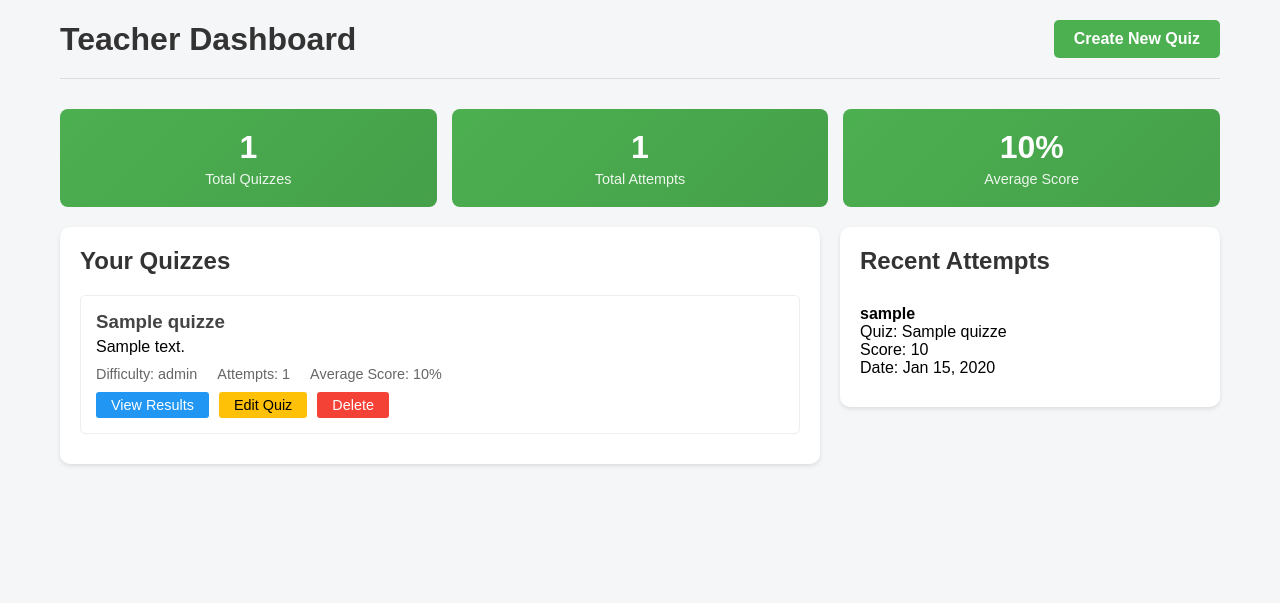
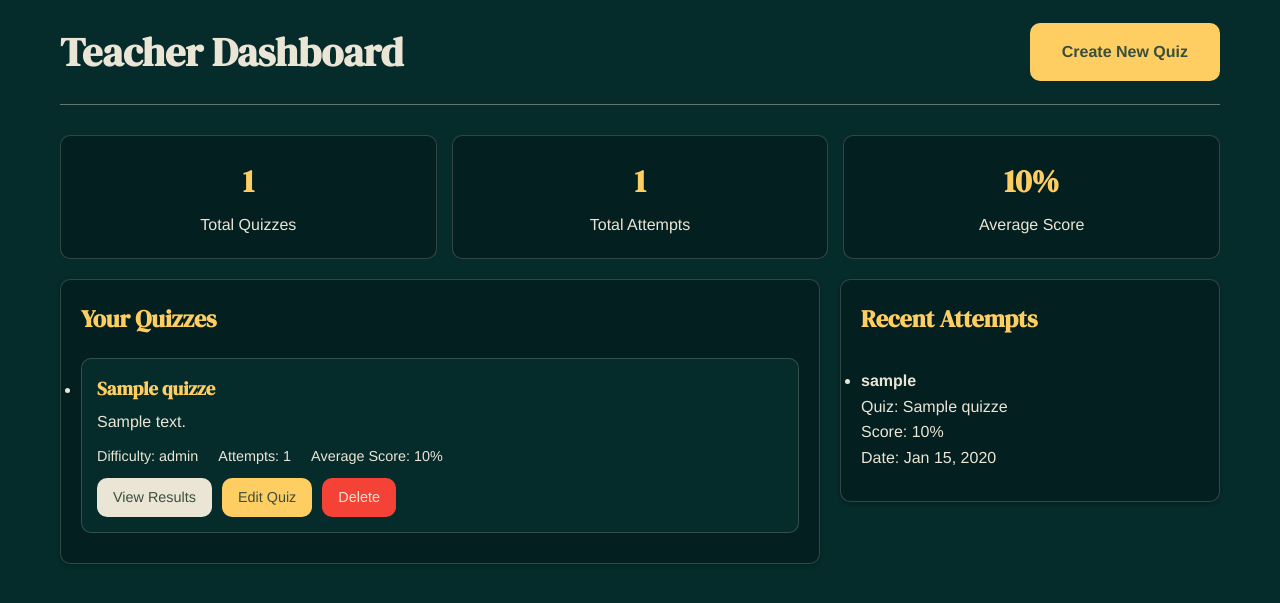
Before and after one commit to RuvaS20/webdevs, a PHP site: page /view/teacher/dashboard.php in a window 1280 px wide. Shown: the top 603 px of the page. Run offline with PHP 8.4, Linux system fonts and the light colour scheme; the visitor is signed in with stand-in values (Sample User, id 1); tables that the repository leaves empty or names only in its code hold one stand-in row (values such as "Sample post").

Commit message:
dashboard.php

```diff
--- a/view/teacher/dashboard.php
+++ b/view/teacher/dashboard.php
@@ -1,6 +1,9 @@
 <?php
 session_start();
 require_once '../../db/database.php';
+error_log("Session messages - Success: " .
+    (isset($_SESSION['success']) ? $_SESSION['success'] : 'none') .
+    ", Error: " . (isset($_SESSION['error']) ? $_SESSION['error'] : 'none'));
 
 if (!isset($_SESSION['user_id']) || $_SESSION['role'] !== 'teacher') {
     header('Location: ../../auth/login.php');
@@ -20,13 +23,13 @@ try {
             AVG(qa.total_score) as average_score
         FROM quizzes q
         LEFT JOIN quiz_attempts qa ON q.quiz_id = qa.quiz_id
-        WHERE q.teacher_id = :teacher_id
+        WHERE q.teacher_id = :teacher_id AND q.is_active = 1
         GROUP BY q.quiz_id
         ORDER BY q.created_date DESC
     ");
 
     $stmt->execute([':teacher_id' => $_SESSION['user_id']]);
-    $quizzes = $stmt->fetchAll(PDO::FETCH_ASSOC);  // Added PDO::FETCH_ASSOC here
+    $quizzes = $stmt->fetchAll(PDO::FETCH_ASSOC);
 
     // Get recent quiz attempts
     $stmt = $pdo->prepare("SELECT
@@ -42,11 +45,12 @@ try {
         ORDER BY qa.start_time DESC
         LIMIT 5");
     $stmt->execute([':teacher_id' => $_SESSION['user_id']]);
-    $recent_attempts = $stmt->fetchAll(PDO::FETCH_ASSOC);  // Added PDO::FETCH_ASSOC here
+    $recent_attempts = $stmt->fetchAll(PDO::FETCH_ASSOC);
 
 } catch(PDOException $e) {
-    echo "Database Error: " . $e->getMessage();
-    die();
+    $_SESSION['error'] = "Database Error: " . $e->getMessage();
+    $quizzes = [];
+    $recent_attempts = [];
 }
 ?>
 
@@ -56,51 +60,92 @@ try {
     <meta charset="UTF-8">
     <meta name="viewport" content="width=device-width, initial-scale=1.0">
     <title>Teacher Dashboard</title>
+    <link href="https://fonts.googleapis.com/css2?family=DM+Serif+Display&family=Arimo:wght@400;500;700&display=swap" rel="stylesheet">
     <style>
+        /* Base styles */
         * {
             margin: 0;
             padding: 0;
             box-sizing: border-box;
-            font-family: Arial, sans-serif;
         }
 
         body {
-            background-color: #f4f6f8;
+            font-family: "Arimo", sans-serif;
+            color: #EBE5D5;
+            background-color: #052B2B;
+            line-height: 1.6;
         }
 
+        /* Dashboard Container */
         .dashboard {
             max-width: 1200px;
             margin: 0 auto;
             padding: 20px;
         }
 
+        /* Header Section */
         .header {
             display: flex;
             justify-content: space-between;
             align-items: center;
             margin-bottom: 30px;
             padding-bottom: 20px;
-            border-bottom: 1px solid #ddd;
+            border-bottom: 0.5px solid rgba(235, 229, 213, 0.4);
         }
 
         .header h1 {
-            color: #333;
+            font-family: "DM Serif Display", serif;
+            color: #EBE5D5;
+            font-size: 2.5em;
         }
 
         .create-quiz-btn {
-            background-color: #4CAF50;
-            color: white;
-            padding: 10px 20px;
+            background-color: #FECE63;
+            color: #3A4E3C;
+            padding: 1rem 2rem;
             border: none;
-            border-radius: 5px;
+            border-radius: 10px;
             text-decoration: none;
             font-weight: bold;
+            transition: all 0.3s ease;
         }
 
         .create-quiz-btn:hover {
-            background-color: #45a049;
+            transform: translateY(-2px);
+            box-shadow: 0 4px 8px rgba(254, 206, 99, 0.3);
         }
 
+        /* Stats Grid */
+        .stats-grid {
+            display: grid;
+            grid-template-columns: repeat(3, 1fr);
+            gap: 15px;
+            margin-bottom: 20px;
+        }
+
+        .stat-card {
+            background: #041f1f;
+            color: #EBE5D5;
+            padding: 20px;
+            border-radius: 10px;
+            text-align: center;
+            transition: transform 0.3s ease;
+            border: 1px solid rgba(235, 229, 213, 0.2);
+        }
+
+        .stat-card:hover {
+            transform: translateY(-3px);
+            border-color: #FECE63;
+        }
+
+        .stat-card h3 {
+            font-family: "DM Serif Display", serif;
+            color: #FECE63;
+            font-size: 2em;
+            margin-bottom: 5px;
+        }
+
+        /* Main Content */
         .dashboard-grid {
             display: grid;
             grid-template-columns: 2fr 1fr;
@@ -108,40 +153,49 @@ try {
         }
 
         .card {
-            background: white;
+            background: #041f1f;
             border-radius: 10px;
             padding: 20px;
-            box-shadow: 0 2px 4px rgba(0,0,0,0.1);
+            box-shadow: 0 2px 4px rgba(0,0,0,0.2);
             margin-bottom: 20px;
+            border: 1px solid rgba(235, 229, 213, 0.2);
         }
 
         .card h2 {
-            color: #333;
+            font-family: "DM Serif Display", serif;
+            color: #FECE63;
             margin-bottom: 20px;
             font-size: 1.5em;
         }
 
-        .quiz-list {
-            list-style: none;
+        /* Quiz Items */
+        .quiz-item {
+            border: 1px solid rgba(235, 229, 213, 0.2);
+            border-radius: 10px;
+            padding: 15px;
+            margin-bottom: 10px;
+            transition: all 0.2s ease;
+            background: #052B2B;
         }
 
-        .quiz-item {
-            border: 1px solid #eee;
-            border-radius: 5px;
-            padding: 15px;
-            margin-bottom: 10px;
+        .quiz-item:hover {
+            transform: translateY(-2px);
+            border-color: #FECE63;
+            box-shadow: 0 4px 8px rgba(0,0,0,0.2);
         }
 
         .quiz-item h3 {
-            color: #444;
+            color: #FECE63;
             margin-bottom: 5px;
+            font-family: "DM Serif Display", serif;
         }
 
+        /* Quiz Stats and Actions */
         .quiz-stats {
             display: flex;
             gap: 20px;
             margin: 10px 0;
-            color: #666;
+            color: #EBE5D5;
             font-size: 0.9em;
         }
 
@@ -151,164 +205,255 @@ try {
             margin-top: 10px;
         }
 
+        /* Buttons */
         .btn {
-            padding: 5px 15px;
+            padding: 0.5rem 1rem;
             border: none;
-            border-radius: 3px;
+            border-radius: 10px;
             cursor: pointer;
             text-decoration: none;
             font-size: 0.9em;
+            transition: all 0.3s ease;
         }
 
         .btn-view {
-            background-color: #2196F3;
-            color: white;
+            background-color: #EBE5D5;
+            color: #3A4E3C;
         }
 
         .btn-edit {
-            background-color: #FFC107;
-            color: #000;
+            background-color: #FECE63;
+            color: #3A4E3C;
         }
 
         .btn-delete {
             background-color: #f44336;
-            color: white;
+            color: #EBE5D5;
         }
 
-        .attempt-list {
-            list-style: none;
+        .btn:hover {
+            transform: translateY(-1px);
+            box-shadow: 0 2px 4px rgba(0,0,0,0.2);
         }
 
+        /* Recent Attempts */
         .attempt-item {
             padding: 10px 0;
-            border-bottom: 1px solid #eee;
+            border-bottom: 1px solid rgba(235, 229, 213, 0.2);
         }
 
         .attempt-item:last-child {
             border-bottom: none;
         }
 
-        .stats-grid {
-            display: grid;
-            grid-template-columns: repeat(3, 1fr);
-            gap: 15px;
-            margin-bottom: 20px;
-        }
-
-        .stat-card {
-            background: linear-gradient(135deg, #4CAF50, #45a049);
-            color: white;
-            padding: 20px;
-            border-radius: 8px;
-            text-align: center;
-        }
-
-        .stat-card h3 {
-            font-size: 2em;
-            margin-bottom: 5px;
-        }
-
-        .stat-card p {
-            font-size: 0.9em;
-            opacity: 0.9;
-        }
-
+        /* Modal Styles */
         .modal {
+    display: none; /* Start hidden by default */
     position: fixed;
+    z-index: 1000;
+    left: 0;
     top: 0;
-            left: 0;
     width: 100%;
     height: 100%;
-            background-color: rgba(0,0,0,0.5);
-            display: none;
-            z-index: 1000;
+    background-color: rgba(5, 43, 43, 0.9);
 }
 
 .modal-content {
     position: relative;
-            background-color: #fff;
+    background-color: #041f1f;
+    color: #EBE5D5;
+    border: 1px solid rgba(235, 229, 213, 0.2);
     margin: 5% auto;
     padding: 20px;
     width: 80%;
     max-width: 800px;
-            border-radius: 8px;
-            max-height: 90vh;
+    border-radius: 10px;
+}
+
+        .modal-header {
+            border-bottom: 1px solid rgba(235, 229, 213, 0.2);
+        }
+
+        .close {
+            color: #EBE5D5;
+        }
+
+        .close:hover {
+            color: #FECE63;
+        }
+
+        /* Form Styles */
+        .form-group label {
+            color: #EBE5D5;
+        }
+
+        .form-group input,
+        .form-group textarea,
+        .form-group select {
+            background-color: #052B2B;
+            border: 1px solid rgba(235, 229, 213, 0.2);
+            color: #EBE5D5;
+        }
+
+        .form-group input:focus,
+        .form-group textarea:focus,
+        .form-group select:focus {
+            border-color: #FECE63;
+            outline: none;
+        }
+
+        /* Messages */
+        .success-message {
+            background-color: rgba(76, 175, 80, 0.1);
+            border: 1px solid #4CAF50;
+            color: #EBE5D5;
+            padding: 15px;
+            margin-bottom: 20px;
+            border-radius: 5px;
+            text-align: center;
+        }
+
+        .error-message {
+            background-color: rgba(244, 67, 54, 0.1);
+            border: 1px solid #f44336;
+            color: #EBE5D5;
+            padding: 15px;
+            margin-bottom: 20px;
+            border-radius: 5px;
+            text-align: center;
+        }
+
+        .success-message.fade-out,
+        .error-message.fade-out {
+            opacity: 0;
+            transition: opacity 0.5s ease;
+        }
+/* Add/update these styles in your dashboard.php */
+
+/* Modal Styles */
+.modal {
+    display: none;
+    position: fixed;
+    z-index: 1000;
+    left: 0;
+    top: 0;
+    width: 100%;
+    height: 100%;
+    background-color: rgba(5, 43, 43, 0.9);
     overflow-y: auto;
 }
 
-        .close {
-            position: absolute;
-            right: 20px;
-            top: 20px;
-            font-size: 28px;
+.modal-content {
+    position: relative;
+    background-color: #041f1f;
+    color: #EBE5D5;
+    border: 1px solid rgba(235, 229, 213, 0.2);
+    margin: 5% auto;
+    padding: 20px;
+    width: 80%;
+    max-width: 800px;
+    border-radius: 10px;
+}
+
+/* Question Block Styles */
+.question-block {
+    background: #052B2B;
+    border: 1px solid rgba(235, 229, 213, 0.2);
+    padding: 20px;
+    margin: 15px 0;
+    border-radius: 10px;
+}
+
+.question-header {
+    display: flex;
+    justify-content: space-between;
+    align-items: center;
+    margin-bottom: 15px;
+}
+
+.question-header h3 {
+    color: #FECE63;
+    margin: 0;
+}
+
+.option-row {
+    display: flex;
+    align-items: center;
+    gap: 10px;
+    margin: 10px 0;
+    padding: 10px;
+    background: rgba(235, 229, 213, 0.05);
+    border-radius: 5px;
+}
+
+.option-row input[type="text"] {
+    flex: 1;
+    background: #041f1f;
+    border: 1px solid rgba(235, 229, 213, 0.2);
+    color: #EBE5D5;
+    padding: 8px;
+    border-radius: 5px;
+}
+
+.option-row input[type="radio"] {
+    margin: 0;
     cursor: pointer;
 }
 
-        .question-block {
-            border: 1px solid #ddd;
-            padding: 15px;
-            margin: 10px 0;
-            border-radius: 5px;
-        }
-
-        .answer-options {
-            margin-top: 10px;
-        }
-
-        .option-block {
-            display: flex;
-            align-items: center;
-            gap: 10px;
-            margin: 5px 0;
-        }
-
-        .remove-question {
-            color: #f44336;
-            cursor: pointer;
-            float: right;
-        }
-
+/* Form Styles Update */
 .form-group {
-            margin-bottom: 15px;
+    margin-bottom: 20px;
 }
 
 .form-group label {
     display: block;
-            margin-bottom: 5px;
+    margin-bottom: 8px;
+    color: #EBE5D5;
 }
 
 .form-group input,
 .form-group textarea,
 .form-group select {
     width: 100%;
-            padding: 8px;
-            border: 1px solid #ddd;
-            border-radius: 4px;
-        }
-        .success-message, .error-message {
-            padding: 15px;
-            margin-bottom: 20px;
+    padding: 10px;
+    background: #041f1f;
+    border: 1px solid rgba(235, 229, 213, 0.2);
+    color: #EBE5D5;
     border-radius: 5px;
-            text-align: center;
 }
 
-        .success-message {
-            background-color: #d4edda;
-            color: #155724;
-            border: 1px solid #c3e6cb;
+.form-group input:focus,
+.form-group textarea:focus,
+.form-group select:focus {
+    border-color: #FECE63;
+    outline: none;
 }
 
-        .error-message {
-            background-color: #f8d7da;
-            color: #721c24;
-            border: 1px solid #f5c6cb;
+/* Button styles for the modal */
+.btn-danger {
+    background-color: #f44336;
+    color: #EBE5D5;
 }
 
-        .success-message.fade-out, .error-message.fade-out {
-            opacity: 0;
-            transition: opacity 0.5s ease;
+.form-actions {
+    display: flex;
+    gap: 10px;
+    justify-content: flex-end;
+    margin-top: 20px;
 }
 
+#addQuestionBtn {
+    background-color: #052B2B;
+    color: #FECE63;
+    border: 1px solid #FECE63;
+}
+
+button[type="submit"] {
+    background-color: #FECE63;
+    color: #3A4E3C;
+}
+
+        /* Responsive Design */
         @media (max-width: 768px) {
             .dashboard-grid {
                 grid-template-columns: 1fr;
@@ -416,7 +570,7 @@ try {
                                 <li class="attempt-item">
                                     <p><strong><?php echo htmlspecialchars($attempt['student_name']); ?></strong></p>
                                     <p>Quiz: <?php echo htmlspecialchars($attempt['quiz_title']); ?></p>
-                                    <p>Score: <?php echo $attempt['total_score']; ?></p>
+                                    <p>Score: <?php echo round($attempt['total_score'], 1); ?>%</p>
                                     <p>Date: <?php echo date('M d, Y', strtotime($attempt['start_time'])); ?></p>
                                 </li>
                             <?php endforeach; ?>
@@ -460,14 +615,31 @@ try {
                     <!-- Questions will be loaded here dynamically -->
                 </div>
 
-                        <button type="button" id="addQuestionBtn" class="btn btn-secondary">Add New Question</button>
-                        <button type="submit" class="btn btn-primary">Save Changes</button>
+                <div class="form-actions">
+                    <button type="button" id="addQuestionBtn" class="btn">Add New Question</button>
+                    <button type="submit" class="btn">Save Changes</button>
+                </div>
             </form>
         </div>
     </div>
 </div>
     </div>
 
+    <script>
+        // Auto-hide success and error messages after 3 seconds
+        document.addEventListener('DOMContentLoaded', function() {
+            const messages = document.querySelectorAll('.success-message, .error-message');
+            messages.forEach(message => {
+                setTimeout(() => {
+                    message.classList.add('fade-out');
+                    setTimeout(() => {
+                        message.style.display = 'none';
+                    }, 500);
+                }, 3000);
+            });
+        });
+    </script>
+
     <script src="../../assets/js/quiz_delete.js"></script>
     <script src="../../assets/js/quiz_editor.js"></script>
 </body>
```
Also changed, not shown: other parts of view/teacher/dashboard.php (+19 -9 lines). Lines whose indentation alone changed are shown as unchanged.
